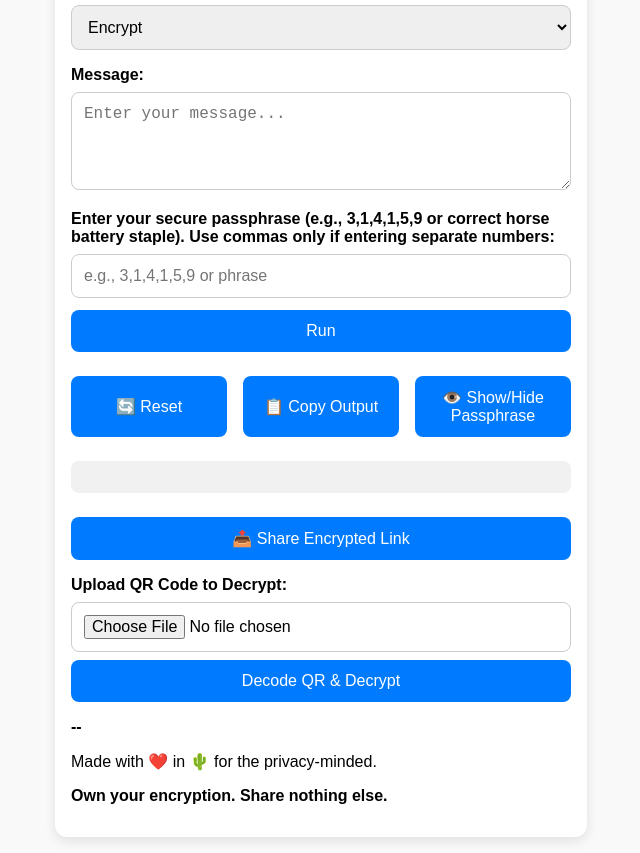
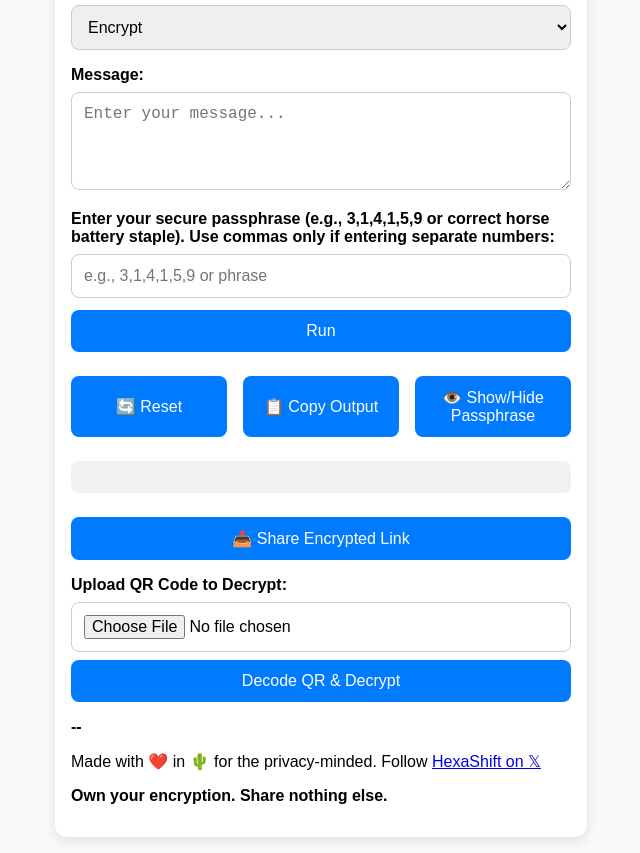
Before and after one commit to drs-az/Beam, a plain HTML site: page index.html in a window 1280 px wide. Shown: the part 121-974 px from the top of the page, without its empty margins (319-959 px from the left). Drawn offline with nearby package versions, Linux system fonts and the light colour scheme.

Commit message:
Update index.html
Adding social link

```diff
--- a/index.html
+++ b/index.html
@@ -136,7 +136,7 @@
 <input type="file" id="qrInput" accept="image/*">
 <button id="decodeQR">Decode QR & Decrypt</button>
 <p><strong>--</strong></p>
-<p>Made with ❤️ in 🌵 for the privacy-minded.</p>
+<p>Made with ❤️ in 🌵 for the privacy-minded. Follow <a href="https://x.com/HexaShiftApp" target="_blank" rel="noopener noreferrer">HexaShift on 𝕏</a></p>
 <p><strong>Own your encryption. Share nothing else.</strong></p>
   </div>
 <script>
```
